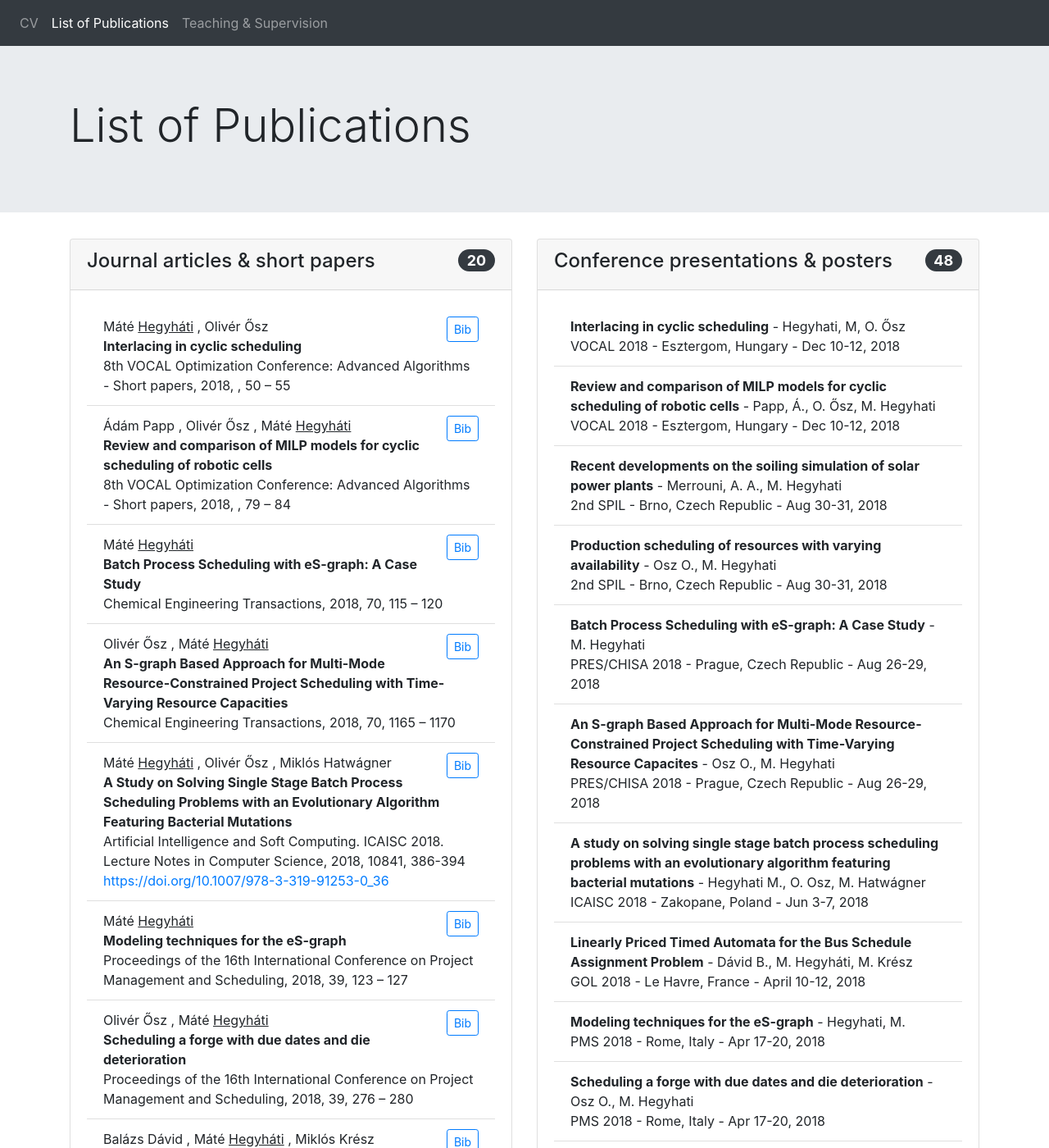
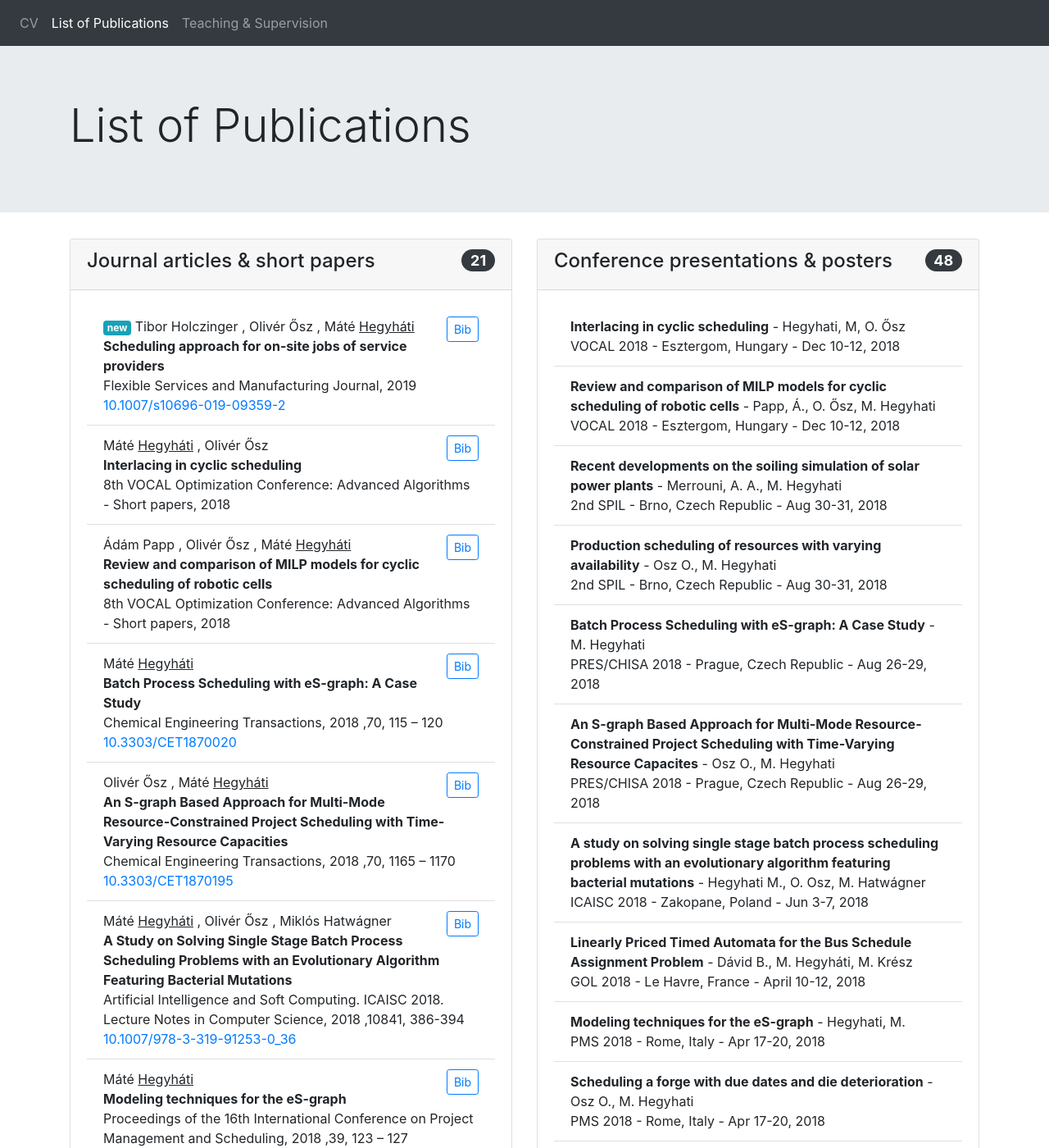
Before and after one commit to hegyhati/hegyhati.github.io, a Jekyll site: the page built from publications.html, in a window 1280 px wide and 1400 px high. Shown: the whole window at 82% size. Built offline with Jekyll 4.4.1, drawn with Linux system fonts in a browser that asks for light colours; nearby versions of some CDN libraries; some of the changed text lies outside the part shown.

Commit message:
article pimp + FLEX paper

```diff
--- a/_data/articles.json
+++ b/_data/articles.json
@@ -1,4 +1,29 @@
 [
+    {
+        "id": "Holczinger2019",
+        "type": "article",
+        "title": "Scheduling approach for on‑site jobs of service providers",
+        "author":
+        [
+
+            {
+                "family": "Holczinger",
+                "given": "Tibor"
+            },
+            {
+                "family": "Ősz",
+                "given": "Olivér"
+            },
+            {
+                "family": "Hegyháti",
+                "given": "Máté"
+            }
+        ],
+        "journal": "Flexible Services and Manufacturing Journal",
+        "year": "2019",
+        "doi" : "10.1007/s10696-019-09359-2",
+        "url" : "https://doi.org/10.1007/s10696-019-09359-2"
+    },
     {
         "id": "Hegyhati2018c",
         "type": "incollection",
@@ -112,7 +137,8 @@
         "volume": "10841",
         "pages": " 386-394",
         "ISBN": "978-3-319-91252-3",
-        "DOI": "https://doi.org/10.1007/978-3-319-91253-0_36"
+        "doi": "10.1007/978-3-319-91253-0_36",
+        "url": "https://doi.org/10.1007/978-3-319-91253-0_36"
     },
     {
         "id": "Hegyhati2018",
@@ -202,13 +228,12 @@
         "year": "2014",
         "volume": "39",
         "pages": "433 – 438",
-        "DOI": "10.3303/CET1439073",
+        "doi": "10.3303/CET1439073",
         "citations-self" :
         [
-            " Osz O., Hegyhati M., 2018, An s-graph based approach for multi-mode resource-constrained project scheduling with time-varying resource capacities , Chemical Engineering Transactions, 70, 1165-1170 DOI:10.3303/CET1870195"
+            " Osz O., Hegyhati M., 2018, An s-graph based approach for multi-mode resource-constrained project scheduling with time-varying resource capacities , Chemical Engineering Transactions, 70, 1165-1170 doi:10.3303/CET1870195"
         ]
     },
-
 
     {
         "id": "Ng2013",
@@ -250,9 +275,9 @@
         "year" : "2013",
         "volume": "35",
         "pages" : "889 – 894",
-        "DOI": "10.3303/CET1335148",
+        "doi": "10.3303/CET1335148",
         "citations-self" : [
-            "Klemeš J.J., Varbanov P.S., Lam H.L., 2017, Twenty years of pres: past, present and future – process integration towards sustainability, Chemical Engineering Transactions, 61, 1-24 DOI:10.3303/CET1761001",
+            "Klemeš J.J., Varbanov P.S., Lam H.L., 2017, Twenty years of pres: past, present and future – process integration towards sustainability, Chemical Engineering Transactions, 61, 1-24 doi:10.3303/CET1761001",
             "Lim, C.H., Lam, H.L.; Biomass Demand-Resources Value Targeting; (2014) Energy Conversion and Management, 87, pp. 1202-1209."
         ],
         "citations-independent" : [
@@ -286,7 +311,7 @@
         "volume": "25",
         "issue": "4",
         "pages" : "737 – 751",
-        "DOI": "10.1007/s10878-012-9559-7",
+        "doi": "10.1007/s10878-012-9559-7",
         "citations-self" : [],
         "citations-independent" :
         [
@@ -329,7 +354,7 @@
         "year" : "2012",
         "volume": "29",
         "pages" : "1483 – 1488",
-        "DOI": "10.3303/CET1229248",
+        "doi": "10.3303/CET1229248",
         "citations-self" : [],
         "citations-independent" :
         [
@@ -362,13 +387,13 @@
         "year" : "2012",
         "volume": "29",
         "pages" : "337 – 342",
-        "DOI": "10.3303/CET1229057",
+        "doi": "10.3303/CET1229057",
         "citations-self" : [],
         "citations-independent" :
         [
             "Suresh Jogwar, S.; Mete, S.; Mathpati, C.S. Scheduling of Energy-Integrated Batch Process Systems Using a Pattern-Based Framework. Processes 2019, 7, 103.",
             "Majozi T. (2018) Augmented Heat Integration in Multipurpose Batch Plants Using Multiple Heat Storage Vessels. In: De S., Bandyopadhyay S., Assadi M., Mukherjee D. (eds) Sustainable Energy Technology and Policies. Green Energy and Technology. Springer, Singapore, https://doi.org/10.1007/978-981-10-8393-8_8",
-            "Klemeš J.J., Varbanov P.S., Lam H.L., 2017, Twenty years of pres: past, present and future – process integration towards sustainability, Chemical Engineering Transactions, 61, 1-24 DOI:10.3303/CET1761001",
+            "Klemeš J.J., Varbanov P.S., Lam H.L., 2017, Twenty years of pres: past, present and future – process integration towards sustainability, Chemical Engineering Transactions, 61, 1-24 doi:10.3303/CET1761001",
             "Nthabiseng Sebelebele, Thokozani Majozi, Heat Integration of Multipurpose Batch Plants through Multiple Heat Storage Vessels, Computers & Chemical Engineering, Available online 7 June 2017, ISSN 0098-1354, https://doi.org/10.1016/j.compchemeng.2017.06.007.",
             "Mete, S., S. S. Jogwar; A Pattern-based method for the scheduling of Energy Integrated Batch Process Networks, Proceedings of the 11th IFAC Symposium on Dynamics and Control of Process Systems, including Biosystems (2016)."
         ]
@@ -397,11 +422,11 @@
         "year" : "2011",
         "volume": "29",
         "pages" : "1979 – 1983",
-        "DOI": "10.1016/B978-0-444-54298-4.50174-4",
+        "doi": "10.1016/B978-0-444-54298-4.50174-4",
         "citations-self" : [],
         "citations-independent" :
         [
-            "Introducing the Concept of Roving Pumps in the Synthesis of Multipurpose Batch Plants, Shaun Engelbrecht and Thokozani Majozi, Industrial & Engineering Chemistry Research Just Accepted Manuscript, DOI: 10.1021/acs.iecr.7b04865"
+            "Introducing the Concept of Roving Pumps in the Synthesis of Multipurpose Batch Plants, Shaun Engelbrecht and Thokozani Majozi, Industrial & Engineering Chemistry Research Just Accepted Manuscript, doi: 10.1021/acs.iecr.7b04865"
         ]
     },
 
@@ -435,14 +460,14 @@
         "year" : "2011",
         "volume": "25",
         "pages" : "495 – 500",
-        "DOI": "10.3303/CET1125083",
+        "doi": "10.3303/CET1125083",
         "citations-self" :
         [
-            " Osz O., Hegyhati M., 2018, An s-graph based approach for multi-mode resource-constrained project scheduling with time-varying resource capacities , Chemical Engineering Transactions, 70, 1165-1170 DOI:10.3303/CET1870195"
+            " Osz O., Hegyhati M., 2018, An s-graph based approach for multi-mode resource-constrained project scheduling with time-varying resource capacities , Chemical Engineering Transactions, 70, 1165-1170 doi:10.3303/CET1870195"
         ],
         "citations-independent" :
         [
-            " Eles A., Cabezas H., Heckl I., 2018, Heuristic algorithm utilizing mixed-integer linear programming to schedule mobile workforce , Chemical Engineering Transactions, 70, 895-900 DOI:10.3303/CET1870150",
+            " Eles A., Cabezas H., Heckl I., 2018, Heuristic algorithm utilizing mixed-integer linear programming to schedule mobile workforce , Chemical Engineering Transactions, 70, 895-900 doi:10.3303/CET1870150",
             "Carvajal, Y., Corsario, G., González, M., Vereist, H. & González, E., Methodology for a synthesis and optimal design in batch plant, Afinidad, Metodología para la síntesis y diseño óptimo de plantas discontinuas, 69, 295-300, (2012)."
         ]
     },
@@ -470,12 +495,12 @@
         "volume": "50",
         "issue": "9",
         "pages" : "5169 – 5174",
-        "DOI": "10.1007/s10098-009-0240-5",
+        "doi": "10.1007/s10098-009-0240-5",
         "citations-self" : [],
         "citations-independent" :
         [
             "Francesco Rossi, Daniel Casas-Orozco, Gintaras Reklaitis, Flavio Manenti, Guido Buzzi-Ferraris; A Computational Framework for Integrating Campaign Scheduling, Dynamic Optimization and Optimal Control in Multi-Unit Batch Processes, Computers & Chemical Engineering, Available online 1 June 2017",
-            "Yik Teeng Leong Jui-Yuan Lee Irene Mei leng Chew; INCORPORATING TIMESHARING SCHEME IN ECO-INDUSTRIAL MULTI-PERIOD CHILLED AND COOLING WATER NETWORK DESIGN; Ind. Eng. Chem. Res., Just Accepted Manuscript; DOI: 10.1021/acs.iecr.5b02722; Publication Date (Web): December 9, 2015",
+            "Yik Teeng Leong Jui-Yuan Lee Irene Mei leng Chew; INCORPORATING TIMESHARING SCHEME IN ECO-INDUSTRIAL MULTI-PERIOD CHILLED AND COOLING WATER NETWORK DESIGN; Ind. Eng. Chem. Res., Just Accepted Manuscript; doi: 10.1021/acs.iecr.5b02722; Publication Date (Web): December 9, 2015",
             "Schoppmeyer, C., Subbiah, S., De La Fuente Valdès, J.M., Engell, S.; Dynamic scheduling of shuttle robots in the warehouse of a polymer plant based on dynamically configured timed automata models; (2014) Industrial and Engineering Chemistry Research, 53 (44) pp. 17135-17154.",
             "Christian Schoppmeyer, Subanatarajan Subbiah, Josè Manuel De La Fuente Valdès, and Sebastian Engell, Dynamic Scheduling of Shuttle Robots in the Warehouse of a Polymer Plant Based on Dynamically Configured Timed Automata Models, Industrial & Engineering Chemistry Research",
             "Tibor Kocsis, Stéphane Negny, Pascal Floquet, Xuân Meyer, Endre Rév, Case-Based Reasoning System for Mathematical Modeling options and Resolution Methods for Production Scheduling Problems: Case representation, acquisition and retrieval, Computers & Industrial Engineering, Available online 28 September 2014, ISSN 0360-8352, http://dx.doi.org/10.1016/j.cie.2014.09.012."
@@ -504,10 +529,10 @@
         "year" : "2010",
         "volume": "21",
         "pages" : "895 – 900",
-        "DOI": "10.3303/CET1021150",
+        "doi": "10.3303/CET1021150",
         "citations-self" :
         [
-            " Hegyhati M., 2018, Batch process scheduling with es-graph: a case study , Chemical Engineering Transactions, 70, 115-120 DOI:10.3303/CET1870020",
+            " Hegyhati M., 2018, Batch process scheduling with es-graph: a case study , Chemical Engineering Transactions, 70, 115-120 doi:10.3303/CET1870020",
             "Hegyháti M., Ősz O., Hatwágner M. (2018) A Study on Solving Single Stage Batch Process Scheduling Problems with an Evolutionary Algorithm Featuring Bacterial Mutations. In: Rutkowski L., Scherer R., Korytkowski M., Pedrycz W., Tadeusiewicz R., Zurada J. (eds) Artificial Intelligence and Soft Computing. ICAISC 2018. Lecture Notes in Computer Science, vol 10841. Springer, Cham",
             "Hegyhati, M., F. Friedler, The role of energy consumption in batch process scheduling, 21st European Symposium on Computer Aided Process Engineering Elsevier, 29, 1979 - 1983 (2011)",
             "Bertok, B., Adonyi, R., Friedler, F., Fan, L.T., Superstructure Approach to Batch Process Scheduling by S-graph Representation, (2011) Computer Aided Chemical Engineering, 29, pp. 1105-1109.",
@@ -516,7 +541,7 @@
         ],
         "citations-independent" :
         [
-            " Ning C., You F., 2017, Batch process scheduling under uncertainty using data-driven multistage adaptive robust optimization, Chemical Engineering Transactions, 61, 1567-1572 DOI:10.3303/CET1761259",
+            " Ning C., You F., 2017, Batch process scheduling under uncertainty using data-driven multistage adaptive robust optimization, Chemical Engineering Transactions, 61, 1567-1572 doi:10.3303/CET1761259",
             "Aguirre, Adrián M., Carlos A. Méndez, Álvaro García-Sánchez, Miguel Ortega-Mier, Pedro M. Castro, General Framework for Automated Manufacturing Systems: Multiple Hoists Scheduling Solution, Chemical Engineering Transactions, 32, 1381-1386, (2013). ",
             "Carvajal, Y.A., Cortés, M.G., Gárciga, J.P., Suárez, E.G., Overview of batch process scheduling [Visión global sobre la planificatión de procesos discontinuos], (2011) Afinidad, 68 (553), pp. 203-209. "
         ]
@@ -551,7 +576,7 @@
         "volume": "12",
         "issue": "2",
         "pages" : "105 – 115",
-        "DOI": "10.1007/s10098-009-0240-5",
+        "doi": "10.1007/s10098-009-0240-5",
         "citations-self" :
         [
             "Hegyhati, M., F. Friedler, Combinatorial Algorithms of the S-Graph Framework for Batch Scheduling, Industrial & Engineering Chemistry Research, 50 (9), 5169-5174 (2011)."
@@ -602,11 +627,11 @@
         "volume": "64",
         "issue": "3",
         "pages" : "605 – 610",
-        "DOI": "10.1016/j.ces.2008.10.018",
+        "doi": "10.1016/j.ces.2008.10.018",
         "citations-self" :
         [
             "Hegyháti M., Ősz O., Hatwágner M. (2018) A Study on Solving Single Stage Batch Process Scheduling Problems with an Evolutionary Algorithm Featuring Bacterial Mutations. In: Rutkowski L., Scherer R., Korytkowski M., Pedrycz W., Tadeusiewicz R., Zurada J. (eds) Artificial Intelligence and Soft Computing. ICAISC 2018. Lecture Notes in Computer Science, vol 10841. Springer, Cham",
-            "Introducing the Concept of Roving Pumps in the Synthesis of Multipurpose Batch Plants, Shaun Engelbrecht and Thokozani Majozi, Industrial & Engineering Chemistry Research Just Accepted Manuscript, DOI: 10.1021/acs.iecr.7b04865",
+            "Introducing the Concept of Roving Pumps in the Synthesis of Multipurpose Batch Plants, Shaun Engelbrecht and Thokozani Majozi, Industrial & Engineering Chemistry Research Just Accepted Manuscript, doi: 10.1021/acs.iecr.7b04865",
             "Hegyhati, M., F. Friedler, Combinatorial Algorithms of the S-Graph Framework for Batch Scheduling, Industrial & Engineering Chemistry Research, 50 (9), 5169-5174 (2011).",
             "Hegyhati, M., F. Friedler, Overview of Industrial Batch Process Scheduling, Chemical Engineering Transactions, 21, 895-900 (2010)."
         ],
@@ -650,7 +675,7 @@
         "year" : "2007",
         "volume": "24",
         "pages" : "649 – 654",
-        "DOI": "DOI: 10.1016/S1570-7946(07)80131-3",
+        "doi": "10.1016/S1570-7946(07)80131-3",
         "citations-self" :
         [
             "Hegyhati, M., T. Majozi, T. Holczinger, F. Friedler, Practical infeasibility of cross-transfer in batch plants with complex recipes: S-graph vs MILP methods, Chemical Engineering Science, 64, 605-610 (2009)."
--- a/_includes/article.html
+++ b/_includes/article.html
@@ -15,10 +15,10 @@
  <button type="button" class="float-right btn btn btn-outline-primary btn-sm" data-toggle="modal" data-target="#{{pub.id}}">Bib</button>
 </div>
 <div><b>{{pub.title}}</b></div>
-<div>{{pub.journal}}, {{pub.year}},
-{{pub.volume}}{% if pub.issue %}({{pub.issue}}){% endif %},
-{{pub.pages}}</div>
-<div><a target="_blank" href="https://doi.org/{{pub.DOI}}">{{pub.DOI}}</a>
+<div>{{pub.journal}}, {{pub.year}}
+{% if pub.volume %},{{pub.volume}}{% if pub.issue %}({{pub.issue}}){% endif %},
+{{pub.pages}} {% endif %}</div>
+<div><a target="_blank" href="https://doi.org/{{pub.doi}}">{{pub.doi}}</a>
 {% if pub.citations-self.size > 0 %} <span class="badge badge-info float-right">{{pub.citations-self.size}}</span> {% endif %}
 {% if pub.citations-independent.size > 0 %} <span class="badge badge-primary float-right">{{pub.citations-independent.size}}</span> {% endif %}
 </div>
```
